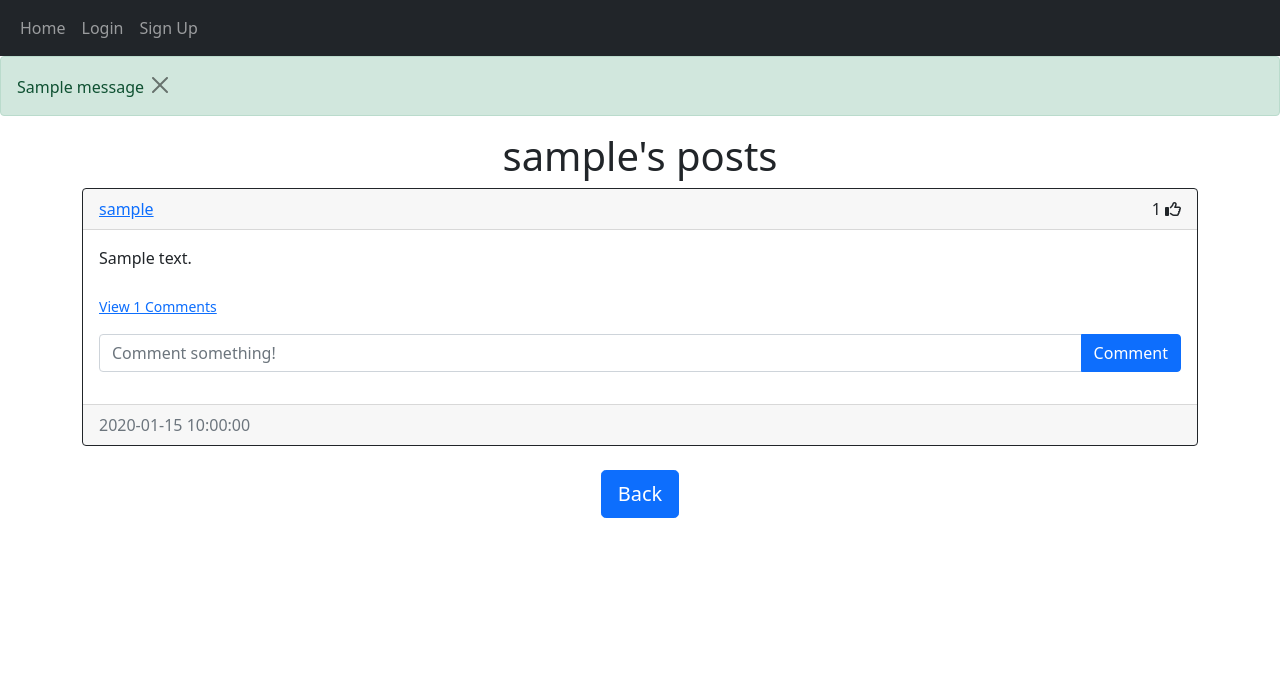
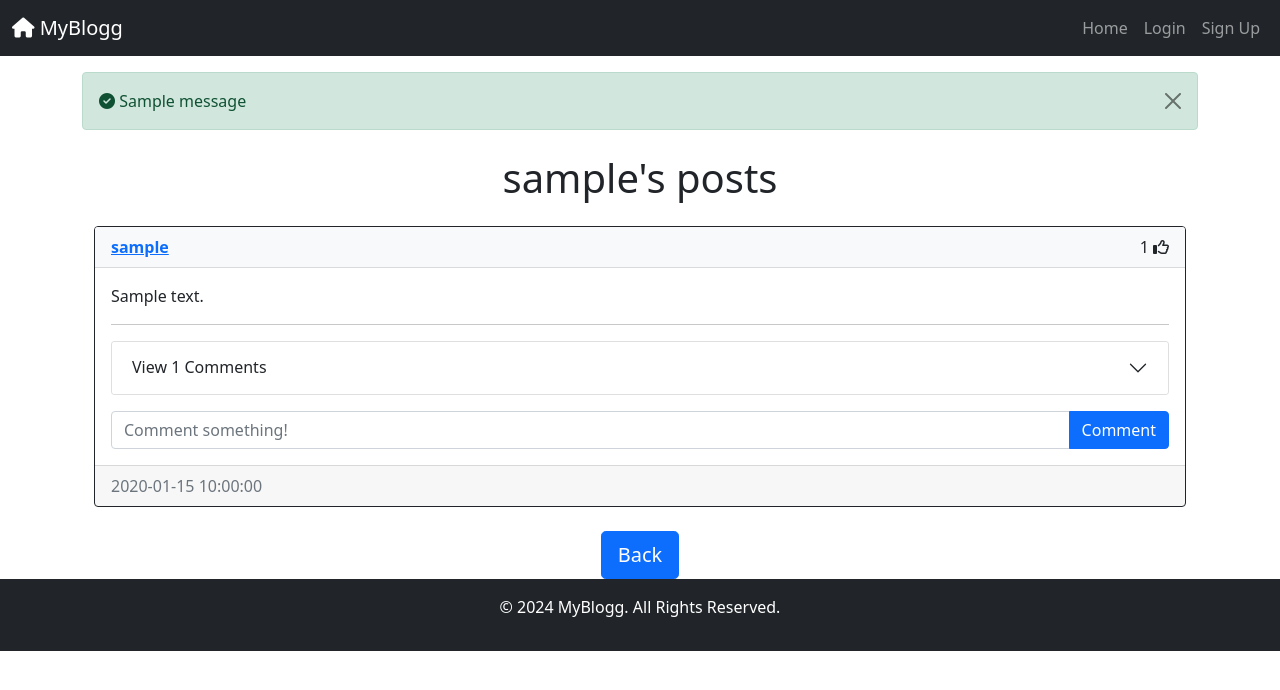
Before and after one commit to Isma3l-19/blog_post, a Flask app: template website/templates/posts.html in a window 1280 px wide. Shown: the top 690 px of the page. Run offline with Flask 3, Linux system fonts and the light colour scheme; the template is opened without the code that fills it: most values are stand-ins (such as "Sample title", 1, 10 or a date in 2020); one stand-in notice (Sample message) is shown; some libraries are stand-ins or nearby versions.

Commit message:
Updated the home page

```diff
--- a/website/templates/base.html
+++ b/website/templates/base.html
@@ -14,11 +14,15 @@
       src="https://kit.fontawesome.com/999ca2bb93.js"
       crossorigin="anonymous"
     ></script>
+    <link rel="stylesheet" href="{{ url_for('static', filename='styles.css') }}" />
     <title>{% block title %}{% endblock %}</title>
   </head>
   <body>
     <nav class="navbar navbar-expand-lg navbar-dark bg-dark">
       <div class="container-fluid">
+        <a class="navbar-brand" href="/home">
+          <i class="fas fa-home"></i> MyBlogg
+        </a>
         <button
           class="navbar-toggler"
           type="button"
@@ -28,7 +32,7 @@
           <span class="navbar-toggler-icon"></span>
         </button>
         <div class="collapse navbar-collapse" id="navbar">
-          <div class="navbar-nav">
+          <div class="navbar-nav ms-auto">
             <a class="nav-item nav-link" href="/home">Home</a>
             {% if user.is_authenticated %}
             <a class="nav-item nav-link" href="/logout">Logout</a>
@@ -40,20 +44,35 @@
         </div>
       </div>
     </nav>
-    {% with messages = get_flashed_messages(with_categories=true) %} {% if
-    messages %} {% for category, message in messages %} {% if category ==
-    'error' %}
-    <div class="alert alert-danger alter-dismissible fade show" role="alert">
-      {{ message }}
-      <button type="button" class="btn-close" data-bs-dismiss="alert"></button>
+
+    {% with messages = get_flashed_messages(with_categories=true) %}
+    {% if messages %}
+    <div class="container mt-3">
+      {% for category, message in messages %}
+      <div
+        class="alert alert-{{ 'danger' if category == 'error' else 'success' }} alert-dismissible fade show"
+        role="alert"
+      >
+        <i class="fas {{ 'fa-exclamation-circle' if category == 'error' else 'fa-check-circle' }}"></i>
+        {{ message }}
+        <button
+          type="button"
+          class="btn-close"
+          data-bs-dismiss="alert"
+          aria-label="Close"
+        ></button>
+      </div>
+      {% endfor %}
     </div>
-    {% else %}
-    <div class="alert alert-success alter-dismissible fade show" role="alert">
-      {{ message }}
-      <button type="button" class="btn-close" data-bs-dismiss="alert"></button>
-    </div>
-    {% endif %} {% endfor %} {% endif %} {% endwith %}
-    <div class="container">{% block content %}{% endblock %}</div>
+    {% endif %}
+    {% endwith %}
+
+    <div class="container mt-4">{% block content %}{% endblock %}</div>
+
+    <footer class="bg-dark text-white text-center py-3 mt-auto">
+      <p>&copy; 2024 MyBlogg. All Rights Reserved.</p>
+    </footer>
+
     <script
       src="https://cdn.jsdelivr.net/npm/bootstrap@5.0.2/dist/js/bootstrap.bundle.min.js"
       integrity="sha384-MrcW6ZMFYlzcLA8Nl+NtUVF0sA7MsXsP1UyJoMp4YLEuNSfAP+JcXn/tWtIaxVXM"
--- a/website/templates/posts_div.html
+++ b/website/templates/posts_div.html
@@ -1,38 +1,40 @@
-{% extends "base.html" %} {% block title %}Home{% endblock %} {% block content
-    %}
-    <h1 align="center">{% block header %}Posts{% endblock %}</h1>
-    <div id="posts">
+{% extends "base.html" %}
+{% block title %}Home{% endblock %}
+
+{% block content %}
+<h1 class="text-center my-4">{% block header %}Posts{% endblock %}</h1>
+<div id="posts" class="container">
   {% for post in posts %}
-      <div class="card border-dark">
-        <div class="card-header d-flex justify-content-between align-items-center">
-          <a href="/posts/{{post.user.username}}">{{post.user.username}}</a>
+  <div class="card border-dark mb-4">
+    <div class="card-header d-flex justify-content-between align-items-center bg-light">
+      <a href="/posts/{{post.user.username}}" class="fw-bold">{{post.user.username}}</a>
       <div>
-            <span id="likes-count-{{post.id}}">
-            {{ post.likes|length }}</span>
+        <span id="likes-count-{{post.id}}">{{ post.likes|length }}</span>
         {% if user.id in post.likes|map(attribute="author")|list %}
         <i
-              class="fas fa-thumbs-up"
+          class="fas fa-thumbs-up text-primary"
           id="like-button-{{post.id}}"
           onclick="like({{post.id}})"
+          style="cursor: pointer;"
         ></i>
         {% else %}
         <i
           class="far fa-thumbs-up"
           id="like-button-{{post.id}}"
           onclick="like({{post.id}})"
+          style="cursor: pointer;"
         ></i>
-            {% endif %} {% if user.id == post.author %}
-            <div class="btn-group">
+        {% endif %}
+        {% if user.id == post.author %}
+        <div class="btn-group ms-2">
           <button
             type="button"
-                class="btn btn-sm btn-primary dropdown-toggle"
+            class="btn btn-sm btn-outline-primary dropdown-toggle"
             data-bs-toggle="dropdown"
           ></button>
           <ul class="dropdown-menu">
             <li>
-                  <a href="/delete-post/{{post.id}}" class="dropdown-item"
-                    >Delete</a
-                  >
+              <a href="/delete-post/{{post.id}}" class="dropdown-item">Delete</a>
             </li>
           </ul>
         </div>
@@ -40,34 +42,48 @@
       </div>
     </div>
     <div class="card-body">
-          <div class="card-text">{{post.text}}</div>
-          <br />
-          <div class="collapse" id="comments-{{post.id}}">
-            <div class="card">
-              <div class="card-body" id="comments-expanded-{{post.id}}">
+      <p class="card-text">{{post.text}}</p>
+      <hr />
+      <div class="accordion" id="accordionComments-{{post.id}}">
+        {% if post.comments|length > 0 %}
+        <div class="accordion-item">
+          <h2 class="accordion-header" id="heading-{{post.id}}">
+            <button
+              class="accordion-button collapsed"
+              type="button"
+              data-bs-toggle="collapse"
+              data-bs-target="#comments-{{post.id}}"
+              aria-expanded="false"
+              aria-controls="comments-{{post.id}}"
+            >
+              View {{post.comments|length}} Comments
+            </button>
+          </h2>
+          <div
+            id="comments-{{post.id}}"
+            class="accordion-collapse collapse"
+            aria-labelledby="heading-{{post.id}}"
+            data-bs-parent="#accordionComments-{{post.id}}"
+          >
+            <div class="accordion-body">
               {% for comment in post.comments %}
-                <div class="d-flex justify-content-between align-items-center">
+              <div class="d-flex justify-content-between align-items-center mb-2">
                 <div>
-                    <a href="/posts/{{comment.user.username}}"
-                      >{{comment.user.username}}</a
-                    >: {{comment.text}}
+                  <a href="/posts/{{comment.user.username}}" class="fw-bold">{{comment.user.username}}</a>
+                  : {{comment.text}}
                 </div>
                 <div>
-                    <small class="text-muted"> {{comment.date_created}}</small>
+                  <small class="text-muted">{{comment.date_created}}</small>
                   {% if user.id == comment.author or user.id == post.author %}
-                    <div class="btn-group">
+                  <div class="btn-group ms-2">
                     <button
                       type="button"
-                        class="btn btn-sm btn-primary dropdown-toggle"
+                      class="btn btn-sm btn-outline-primary dropdown-toggle"
                       data-bs-toggle="dropdown"
                     ></button>
                     <ul class="dropdown-menu">
                       <li>
-                          <a
-                            href="/delete-comment/{{comment.id}}"
-                            class="dropdown-item"
-                            >Delete</a
-                          >
+                        <a href="/delete-comment/{{comment.id}}" class="dropdown-item">Delete</a>
                       </li>
                     </ul>
                   </div>
@@ -78,17 +94,12 @@
             </div>
           </div>
         </div>
-          <p class="card-text">
-            {% if post.comments|length > 0 %}
-            <a data-bs-toggle="collapse" href="#comments-{{post.id}}" role="button">
-              <small>View {{post.comments|length}} Comments</small>
-            </a>
         {% else %}
         <small class="text-muted">No Comments</small>
         {% endif %}
-          </p>
+      </div>
       <form
-            class="input-group mb-3"
+        class="input-group mt-3"
         method="POST"
         action="/create-comment/{{post.id}}"
       >
@@ -104,14 +115,16 @@
     </div>
     <div class="card-footer text-muted">{{post.date_created}}</div>
   </div>
-      <br/> {% endfor %}
+  {% endfor %}
 </div>
+
 {% block footer %}
-    <div align="center">
-      <a href="/create-post"
-        ><button type="button" class="btn btn-primary btn-lg">
-          Create a Post
-        </button></a
-      >
+<div class="text-center mt-4">
+  <a href="/create-post">
+    <button type="button" class="btn btn-primary btn-lg">
+      <i class="fas fa-plus"></i> Create a Post
+    </button>
+  </a>
 </div>
-    {% endblock %} {% endblock %}
+{% endblock %}
+{% endblock %}
```
Also changed, not shown: website/auth.py (+7 -4 lines), website/static/style.css (added, +30 -0 lines), instance/database.db (added). Lines whose indentation alone changed are shown as unchanged.
